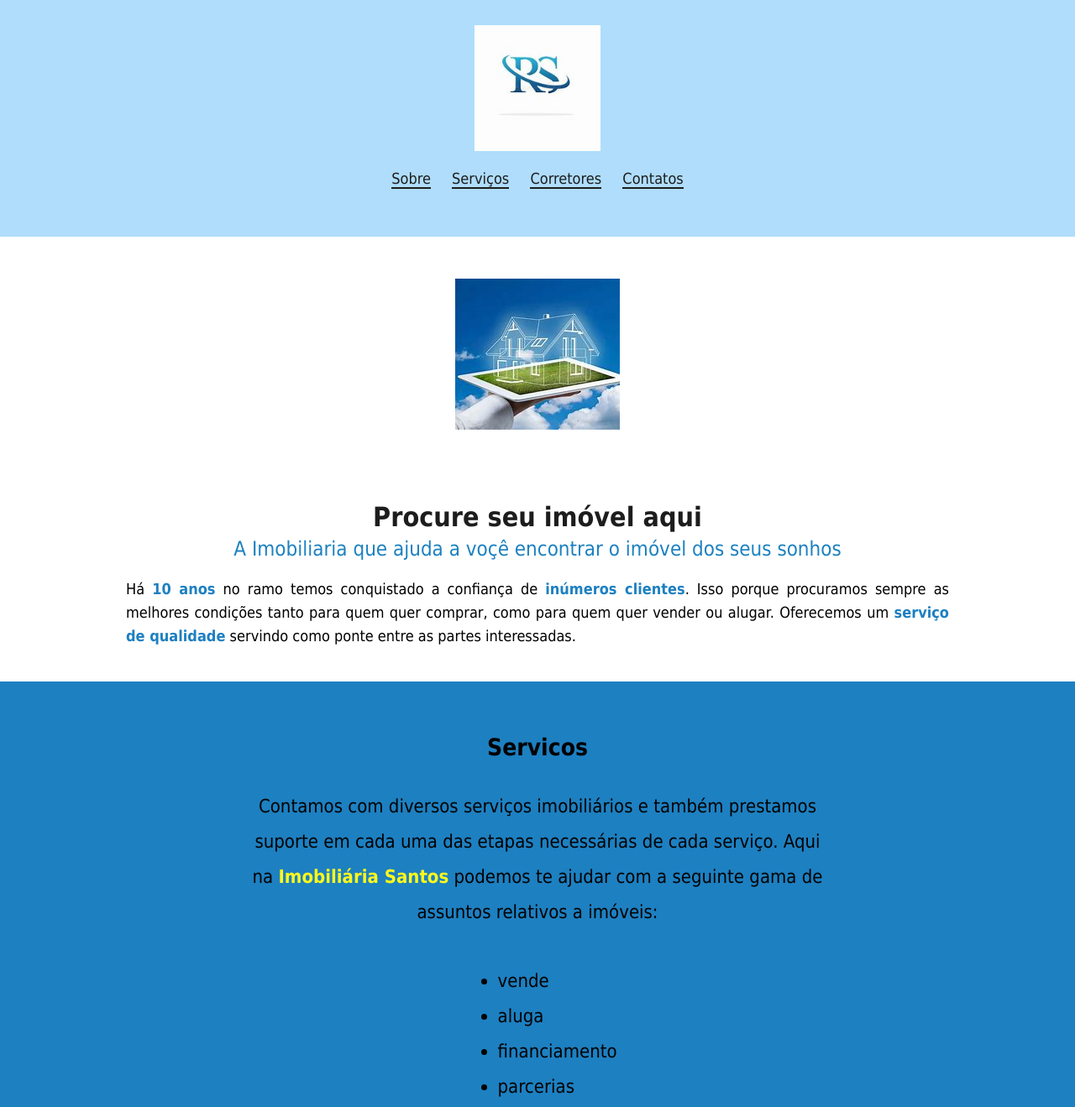
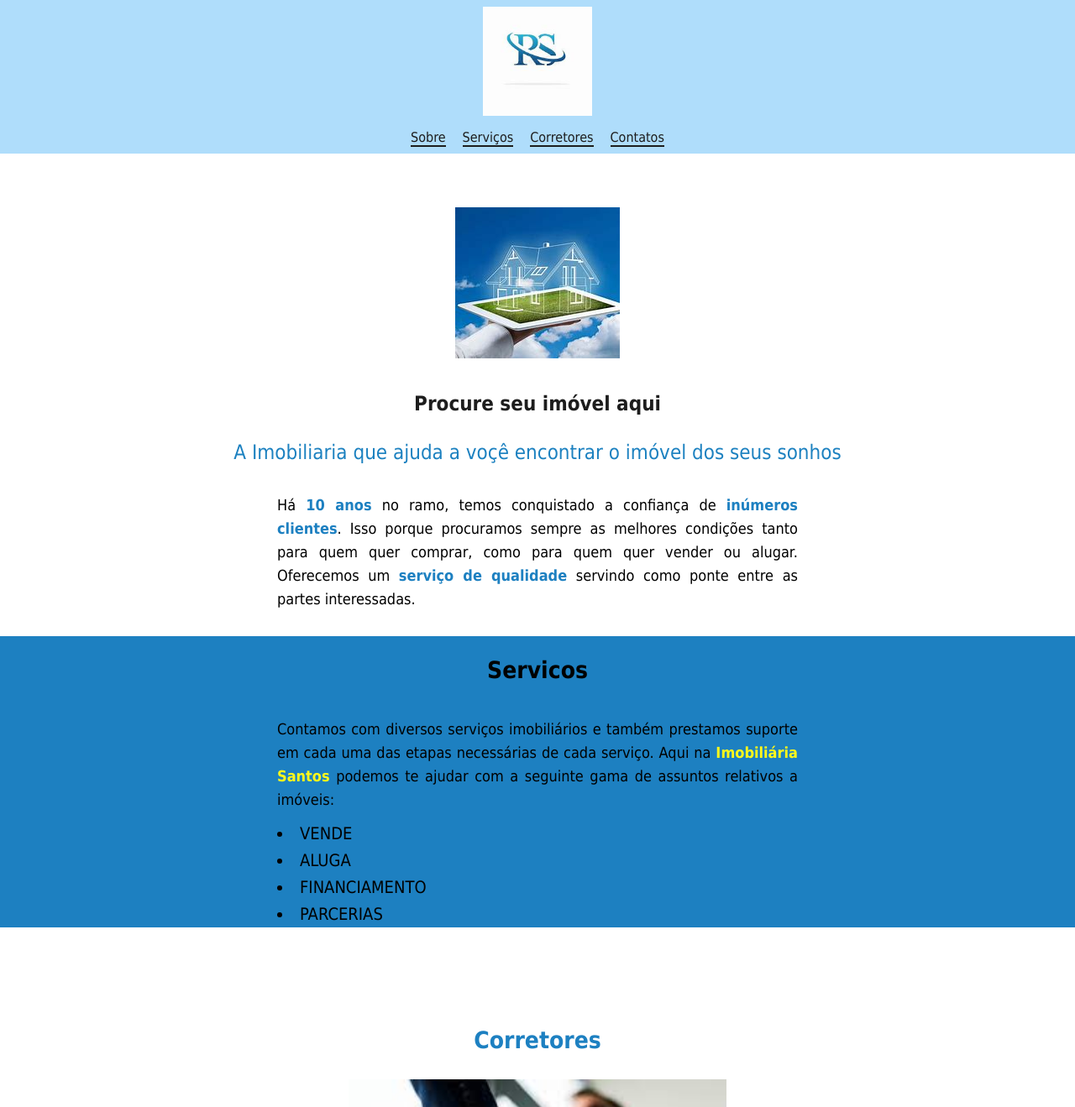
Before and after one commit to ronesanttos/projeto-imobiliaria, a plain HTML site: page index.html in a window 1280 px wide. Shown: the top 1319 px of the page at 84% size. Drawn offline with Linux system fonts and the light colour scheme.

Commit message:
atualizando

```diff
--- a/estilo.css
+++ b/estilo.css
@@ -1,60 +1,126 @@
-body {
-    margin: 0;
+@charset "UTF-8";
+
+* {
+    margin: 0px;
+    padding: 0px;
+}
+
+html, body {
+    min-height: 100vh;
     font-family: Tahoma;
 }
 
-/* === Estilos globais === */
+header {
+    background-color: #afddfb;
+
+
+}
+
+.banner-topo {
+    display: flex;
+    justify-content: center;
+
+    padding-top: 1vh;
+
+}
+.banner-topo img {
+    width: 130px;
+}
+
+.link-topo{
+    display: flex;
+    justify-content: center;
+
+    padding-top: 2vh;
+    padding-bottom: 1vh;
+}
+
+.link-topo a {
+    color: #1d1d1d;
+    border-bottom: 2px solid #1d1d1d;
+
+    font-size: 1em;
+    text-decoration: none;
+    margin: 0 10px;
+}
+p a {
+    color: #1d1d1d;
+    border-bottom: 2px solid #1d1d1d;
+
+    font-size: 1em;
+    text-decoration: none;
+    margin: 0 10px;
+}
+
+a:hover {
+    background-color: #1d7fc189;
+    padding: 0px 2px 0px 2px;
+
+    border-radius: 10px;
+    font-size: 0.9em;
+    font-weight: bold;
+}
+section {
+    padding-bottom: 20px;
+    display: block;
+    justify-content: center;
+    align-items: center;
+}
 .secao {
     text-align: center;
     padding-top: 30px;
     padding-bottom: 30px;
 }
 
+.banner {
+    width: 100%;
+
+    padding-top: 8vh;
+    padding-bottom: 5vh;
+
+}
+
+img {
+    display: block;
+    margin: auto;
+
+    width: 50vw\;
+}
+
+.imagem {
+    width: 450px;
+}
+
+.titulos h1,
+.titulos h2,
+.titulos h3 {
+    display: flex;
+    justify-content: center;
+    align-items: center;
+    text-align: center;
+    padding-bottom: 25px;
+}
+
 .paragrafo {
     font-size: 18px;
+    line-height: 28px;
     text-align: justify;
-    line-height: 28px;
+
     margin: 10px auto;
-    width: 980px;
+
+    width: 620px;
+
 }
 
-/* ===  1ª seção === */
-.topo {
-    background-color: #afddfb;
+.servico, .contato {
+    background-color: #1d80c1;
 }
 
-.topo img {
-    width: 150px;
-}
-
-.paragrafo-topo {
-    text-align: center;
-    margin-top: 15px;
-    margin-bottom: 25px;
-}
-
-.link-topo {
-    color: #1d1d1d;
-    font-size: 18px;
-    text-decoration: none;
-    margin: 0 10px;
-    border-bottom: 2px solid #1d1d1d;
-}
-
-/* ===  2ª seção === */
-
-.banner {
-    padding-top: 0;
-    margin-top: 50px;
-}
-
-/* ===  estilos para destaques === */
 
 span {
     font-weight: bold;
 }
 
-/* ===  3ª seção === */
 
 h1 {
     color: #1d1d1d;
@@ -67,75 +133,41 @@ h2 {
     margin-top: 0;
 }
 
-.imagem {
-    width: 450px;
-}
 
 .texto-azul {
     color: #1d80c1;
-}
-
-/* ===  4ª seção === */
-
-.servico, .contato {
-    background-color: #1d80c1;
 }
 
 h3 {
     color: #000000;
     font-size: 28px;
     line-height: 42px;
-}
 
-.paragrafo-servicos {
-    color: #000000;
-    line-height: 42px;
-    width: 700px;
-    font-size: 22px;
-    text-align: center;
+    padding-top: 20px;
+    padding-bottom: 10px;
 }
 
 .texto-amarelo {
     color: #fff81b;
 }
 
-.lista-servicos {
-    width: 135px;
-    margin: 40px auto 40px;
-}
+/* listas */
 
 .item-lista-servicos {
-    font-size: 22px;
-    line-height: 42px;
-    text-align: left;
+    font-size: 20px;
+    line-height: 32px;
+
+    text-align: justify;
+    text-transform: uppercase;
+    list-style-position: inside;
+
     color: #000000;
 }
 
-/* ===  6ª seção === */
 
-.paragrafo-contato {
-    color: #000000;
-    background-color: #1d1d1d;
-    padding: 15px;
-    margin-top: 30px;
-    margin-bottom: 30px;
+iframe {
+    display: block;
+    margin: auto;
+
+    border-radius: 10px;
 }
-
-.lista-contato {
-    width: 210px;
-    list-style: none;
-    margin: 40px auto 40px;
-}
-
-.item-lista-contato {
-    margin-top: 15px;
-    text-align: center;
-    font-size: 18px;
-}
-
-.link-contato {
-    background-color: #ffffff;
-    color: #1d80c1;
-    padding: 2px 5px;
-    border-radius: 5px;
-}
--- a/index.html
+++ b/index.html
@@ -1,5 +1,6 @@
 <!DOCTYPE html>
 <html lang="pt-BR">
+
 <head>
     <meta charset="UTF-8">
     <meta http-equiv="X-UA-Compatible" content="IE=edge">
@@ -8,62 +9,94 @@
     <title>Imobiliaria Santos</title>
     <link rel="stylesheet" href="estilo.css">
 </head>
+
 <body>
-    <div class="secao topo">
+    <header>
+        <div class="banner-topo">
             <img src="imagem1.png" alt="Rone Imobiliaria">
-        <p class="paragrafo paragrafo-topo">
-            <a class="link-topo"  href="#sobre">Sobre</a>
-            <a class="link-topo"  href="#servico">Serviços</a>
-            <a class="link-topo"  href="#corretores">Corretores</a>
-            <a class="link-topo"  href="#contato">Contatos</a>
+        </div>
+
+        <nav class="link-topo">
+            <a href="#sobre">Sobre</a>
+            <a href="#servico">Serviços</a>
+            <a href="#corretores">Corretores</a>
+            <a href="#contato">Contatos</a>
+        </nav>
+
+    </header>
+
+    <section>
+        <div class="banner">
+            <img src="imagem2.png" alt="casa">
+        </div>
+
+        <div id="sobre" class="titulos">
+            <h1>Procure seu imóvel aqui</h1>
+            <h2>A Imobiliaria que ajuda a voçê encontrar o imóvel dos seus sonhos</h2>
+
+            <p class="paragrafo">
+                Há <span class="texto-azul">10 anos</span> no ramo, temos conquistado a confiança de <span
+                    class="texto-azul">inúmeros clientes</span>. Isso porque procuramos sempre as melhores condições
+                tanto
+                para quem quer comprar, como para quem quer vender ou alugar. Oferecemos um <span
+                    class="texto-azul">serviço
+                    de qualidade</span> servindo como ponte entre as partes interessadas.
             </p>
         </div>
-    <div class="secao banner">
-        <img src="imagem2.png" alt="casa">
-    </div>
-    <div id="sobre" class="secao">
-        <h1>Procure seu imóvel aqui</h1>
-        <h2>A Imobiliaria que ajuda a voçê encontrar o imóvel dos seus sonhos</h2>
-        <p class="paragrafo paragrafo-sobre">
-            Há <span class="texto-azul">10 anos</span> no ramo temos conquistado a confiança de <span class="texto-azul">inúmeros clientes</span>. Isso porque procuramos sempre as melhores condições tanto para quem quer comprar, como para quem quer vender ou alugar. Oferecemos um <span class="texto-azul">serviço de qualidade</span> servindo como ponte entre as partes interessadas.
+    </section>
+
+
+    <section>
+        <div id="servico" class="titulos servico">
+            <h3>Servicos</h3>
+            <p class="paragrafo">
+                Contamos com diversos <spanclass="texto-amarelo">serviços imobiliários</span> e também prestamos suporte
+                    em
+                    cada uma das etapas necessárias de cada serviço. Aqui na <span class="texto-amarelo">Imobiliária
+                        Santos</span> podemos te ajudar com a seguinte gama de assuntos relativos a imóveis:
             </p>
-    </div>
-    <div id="servico" class="secao servico">
-        <h3>Servicos</h3>
-        <p class="paragrafo paragrafo-servicos">
-            Contamos com diversos <spanclass="texto-amarelo">serviços imobiliários</span> e também prestamos suporte em cada uma das etapas necessárias de cada serviço. Aqui na <span class="texto-amarelo">Imobiliária Santos</span> podemos te ajudar com a seguinte gama de assuntos relativos a imóveis:
-        </p>
-        <ul class="lista-servicos">
+
+            <ul class="paragrafo">
                 <li class="item-lista-servicos">vende</li>
                 <li class="item-lista-servicos">aluga</li>
                 <li class="item-lista-servicos">financiamento</li>
                 <li class="item-lista-servicos">parcerias</li>
             </ul>
         </div>
-    <div id="corretores" class="secao">
+    </section>
+
+    <section>
+        <div id="corretores" class="titulos banner">
             <h3 class="texto-azul">Corretores</h3>
+
             <img class="imagem" src="corretores.png" alt="corretores">
+
             <p class="paragrafo">
-            A <span class="texto-azul">imobiliária Santos</span> conta com um time de profissionais qualificados que têm vários anos de experiência no mercado. Para entrar em contato com um de nossos corretores, basta clicar no link a seguir: <a  href="mailto:corretores@email.com">Corretores</a>
+                A <span class="texto-azul">imobiliária Santos</span> conta com um time de profissionais qualificados que
+                têm
+                vários anos de experiência no mercado. Para entrar em contato com um de nossos corretores, basta clicar
+                no
+                link a seguir: <a href="mailto:devronesantos@email.com">Corretores</a>
             </p>
         </div>
-    <div id="contato" class="secao contato">
+    </section>
+
+    <section>
+        <div id="contato" class="titulos contato">
             <h3>Contato</h3>
-        <iframe src="https://www.google.com/maps/embed?pb=!1m18!1m12!1m3!1d7346.254844548052!2d-43.364712467659004!3d-22.98234139602229!2m3!1f0!2f0!3f0!3m2!1i1024!2i768!4f13.1!3m3!1m2!1s0x9bda2ed54ec2e1%3A0x4431d262cad1d163!2sAv.%20Ayrton%20Senna%2C%203000%20-%20Barra%20da%20Tijuca%2C%20Rio%20de%20Janeiro%20-%20RJ%2C%2022775-904!5e0!3m2!1spt-BR!2sbr!4v1642532754862!5m2!1spt-BR!2sbr" width="800" height="350" style="border:0;" allowfullscreen="" loading="lazy"></iframe>
-        <p class="paragrafo paragrafo-contato">
-            Se ficou interessado em nos conhecer ou se tiver dúvidas entre em <span class="texto-amarelo">contato</span> conosco atráves de um dos telefones abaixo:
+            <iframe src="https://www.google.com/maps/embed?pb=!1m14!1m12!1m3!1d7304.7956717999305!2d-46.699087756829925!3d-23.733188544379516!2m3!1f0!2f0!3f0!3m2!1i1024!2i768!4f13.1!5e0!3m2!1spt-BR!2sbr!4v1682897916325!5m2!1spt-BR!2sbr" width="600" height="450" style="border:0;" allowfullscreen="" loading="lazy" referrerpolicy="no-referrer-when-downgrade"></iframe>
+            <p class="paragrafo">
+                Se ficou interessado em nos conhecer ou se tiver dúvidas entre em <span
+                    class="texto-amarelo">contato</span>
+                conosco atráves de um dos nossos endereços abaixo:
             </p>
-        <ul class="lista-contato">
-            <li class="item-lista-contato">
-                <a class="link-contato" href="mailto:officebarra@email.com">Escritório Barra da Tijuca</a>
-            </li>
-            <li class="item-lista-contato">
-                <a class="link-contato" href="mailto:officecentro@email.com">Escritório Centro/RJ</a>
-            </li>
-            <li class="item-lista-contato">
-                <a class="link-contato" href="mailto:officemeier@email.com">Escritório Méier</a>
-            </li>
-    </ul>
+
+
+                <p class="paragrafo"> <a href="tel:11932080791">WhatsApp</a>
+                <a href="mailto:devronesantos@email.com">Email</a></p>
+
         </div>
+    </section>
 </body>
+
 </html>
```
Lines whose indentation alone changed are shown as unchanged.
